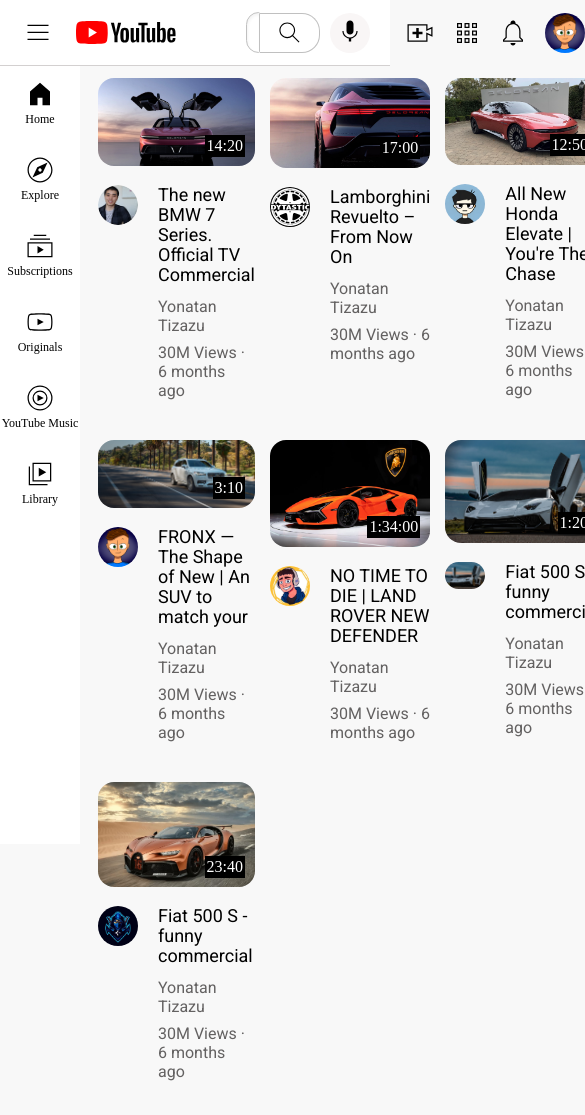
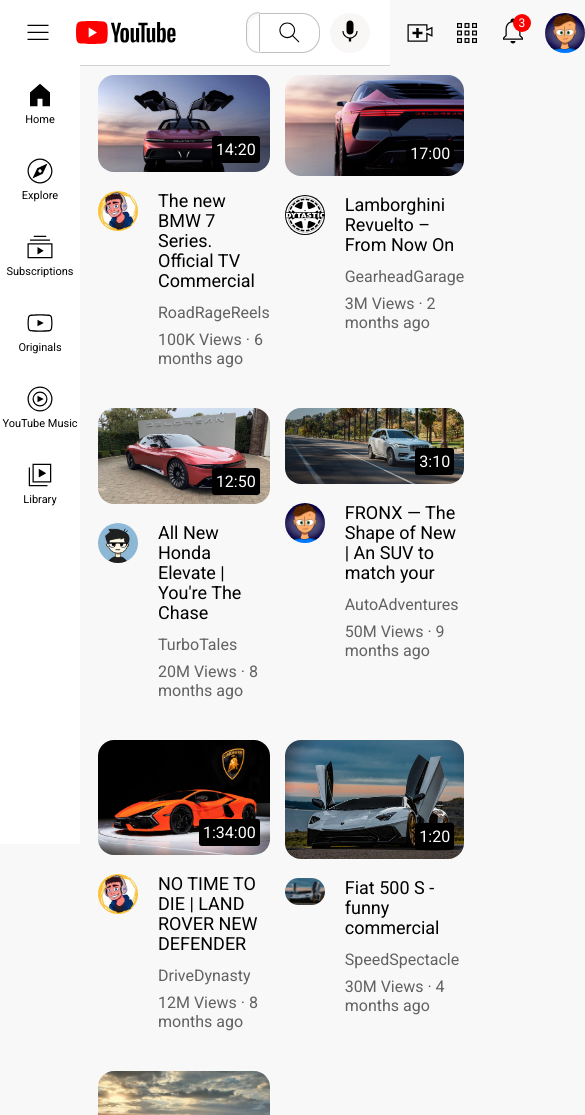
Before and after one commit to yonatan-tize/YouTube-clone, a plain HTML site: page index.html in a window 390 px wide. Shown: the top 1115 px of the page, 585 px wide, since content can reach past the window. Before the commit the page ends 1089 px from the top, so only its background shows below. Drawn offline with Linux system fonts and the light colour scheme; files whose address does not match are found by name.

Commit message:
finished the project with media query included

```diff
--- a/header.css
+++ b/header.css
@@ -98,8 +98,27 @@
 .youtube-app-icon{
     height: 30px;
 }
+
+.notification-section{
+    position: relative;
+    /* background-color: aqua; */
+}
 .notification-icon{
     height: 30px;
+}
+.notification-count{
+    font-family: Roboto, Arial;
+    font-size: 12px;
+    position: absolute;
+    background-color: red;
+    color: white;
+    top: -2px;
+    right: -3px;
+    /* border: 1px solid rgb(81, 79, 79); */
+    border-radius: 15px;
+    padding: 2px 6px;
+    /* margin-left: -5px; */
+
 }
 .profile-icon{
     height: 40px;
--- a/index.html
+++ b/index.html
@@ -10,9 +10,10 @@
     <link rel="stylesheet" href="style.css">
     <link rel="stylesheet" href="header.css">
     <link rel="stylesheet" href="navbar.css">
+    <link rel="stylesheet" href="video-card.css">
 </head>
 <body>
-    <div class="header">
+    <header class="header">
         <div class="left-section">
             <img class="hamburger-menu" src="header-image/hamburger-menu.svg" alt="">
             <img class="youtube-logo" src="header-image/youtube-logo.svg" alt="">
@@ -29,13 +30,16 @@
         <div class="right-section">
             <img class="upload-icon" src="header-image/upload.svg" alt="upload">
             <img class="youtube-app-icon" src="header-image/youtube-apps.svg" alt="youtube-apps">
+            <div class="notification-section">
                 <img class="notification-icon" src="header-image/notifications.svg" alt="notification">
+                <div class="notification-count">3</div>
+            </div>
             <img class="profile-icon" src="profile/image-4.png" alt="profile">
         </div>
 
-    </div>
+    </header>
 
-    <div class="nav-bar">
+    <nav class="nav-bar">
         <div class="sidebar-link">
             <img class="nav-bar-img" src="nav-bar/home.svg" alt="">
             <div>Home</div>
@@ -62,9 +66,9 @@
         </div>
 
 
-    </div>
-
-    <div class="video-grid">
+    </nav>
+    <main>
+        <section class="video-grid">
             <div class="video-preview">
                 <div class="tumbnail-row"> <!--div for the image-tumbnail container -->
                     <img class="tumbnail-image" src="images/car 1.webp" alt="car">
@@ -73,12 +77,12 @@
 
                 <div class="video-details-row">
                     <div class="profile-image-container">  <!-- div for the profile page -->
-                    <img class="profile-pic" src="profile/image-1.jpg" alt="profile">
+                        <img class="profile-pic" src="profile/image-5.jpg" alt="profile">
                     </div>
                     <div class="video-description"> <!-- div for video dexcription -->
                         <p class="vid-title"> The new BMW 7 Series. Official TV Commercial</p>
-                    <p class="channel-name"> Yonatan Tizazu</p>
-                    <p class="vid-details"> 30M Views &#183; 6 months ago</p>
+                        <p class="channel-name"> RoadRageReels </p>
+                        <p class="vid-details"> 100K Views &#183; 6 months ago</p>
                     </div>
                 </div>
             </div>
@@ -95,8 +99,9 @@
                     </div>
                     <div class="video-description"> <!-- div for video dexcription -->
                         <p class="vid-title"> Lamborghini Revuelto – From Now On</p>
-                    <p class="channel-name"> Yonatan Tizazu</p>
-                    <p class="vid-details"> 30M Views &#183; 6 months ago</p>
+                        <p class="channel-name"> GearheadGarage
+                        </p>
+                        <p class="vid-details"> 3M Views &#183; 2 months ago</p>
                     </div>
                 </div>
             </div>
@@ -113,8 +118,8 @@
                     </div>
                     <div class="video-description"> <!-- div for video dexcription -->
                         <p class="vid-title"> All New Honda Elevate | You're The Chase</p>
-                    <p class="channel-name"> Yonatan Tizazu</p>
-                    <p class="vid-details"> 30M Views &#183; 6 months ago</p>
+                        <p class="channel-name"> TurboTales</p>
+                        <p class="vid-details"> 20M Views &#183; 8 months ago</p>
                     </div>
                 </div>
             </div>
@@ -132,8 +137,8 @@
                     </div>
                     <div class="video-description"> <!-- div for video dexcription -->
                         <p class="vid-title"> FRONX — The Shape of New | An SUV to match your</p>
-                    <p class="channel-name"> Yonatan Tizazu</p>
-                    <p class="vid-details"> 30M Views &#183; 6 months ago</p>
+                        <p class="channel-name"> AutoAdventures </p>
+                        <p class="vid-details"> 50M Views &#183; 9 months ago</p>
                     </div>
                 </div>
             </div>
@@ -150,25 +155,25 @@
                     </div>
                     <div class="video-description"> <!-- div for video dexcription -->
                         <p class="vid-title"> NO TIME TO DIE | LAND ROVER NEW DEFENDER</p>
-                    <p class="channel-name"> Yonatan Tizazu</p>
-                    <p class="vid-details"> 30M Views &#183; 6 months ago</p>
+                        <p class="channel-name"> DriveDynasty</p>
+                        <p class="vid-details"> 12M Views &#183; 8 months ago</p>
                     </div>
                 </div>
             </div>
+
             <div class="video-preview">
                 <div class="tumbnail-row"> <!-- div for the image-tumbnail container  -->
                     <img class="tumbnail-image" src="images/image-6.jpg" alt="car">
                     <div class="video-time">1:20</div>
                 </div>
-
                 <div class="video-details-row">
                     <div class="profile-image-container">  <!-- div for the profile page -->
                         <img class="profile-pic" src="profile/image-6.jpg" alt="profile">
                     </div>
                     <div class="video-description"> <!-- div for video dexcription -->
                         <p class="vid-title"> Fiat 500 S - funny commercial</p>
-                    <p class="channel-name"> Yonatan Tizazu</p>
-                    <p class="vid-details"> 30M Views &#183; 6 months ago</p>
+                        <p class="channel-name"> SpeedSpectacle </p>
+                        <p class="vid-details"> 30M Views &#183; 4 months ago</p>
                     </div>
                 </div>
             </div>
@@ -185,11 +190,12 @@
                     </div>
                     <div class="video-description"> <!-- div for video dexcription -->
                         <p class="vid-title"> Fiat 500 S - funny commercial</p>
-                    <p class="channel-name"> Yonatan Tizazu</p>
-                    <p class="vid-details"> 30M Views &#183; 6 months ago</p>
+                        <p class="channel-name">MotorMania</p>
+                        <p class="vid-details"> 21M Views &#183; 1 year ago</p>
                     </div>
                 </div>
             </div>
-    </div>
+        </section>
+    </main>
 </body>
 </html>
--- a/navbar.css
+++ b/navbar.css
@@ -5,8 +5,8 @@
     bottom: 0px;
     background-color: white;
     width: 80px;
+    z-index: 200;
 }
-
 
 .sidebar-link{
     height: 76px;
@@ -25,5 +25,5 @@
     margin-bottom: 3px;
 }
 .sidebar-link div{
-    font-size: 12px;
+    font-size: 11px;
 }
--- a/style.css
+++ b/style.css
@@ -1,62 +1,13 @@
-body{
-    padding-top: 70px;
-    padding-left: 90px;
-    padding-right: 20px;
-    background-color: rgb(248, 248, 248);
-}
-p{
-    font-family: Roboto, Arial, Helvetica, sans-serif;
+
+*{
     margin-top: 0;
     margin-bottom: 0;
 }
 
-.video-grid{
-    display: grid;
-    grid-template-columns: 1fr 1fr 1fr;
-    grid-column-gap: 15px;
-    grid-row-gap: 40px;
+body{
+    padding: 75px 20px 30px 90px;
+    /* padding-left: 90px;
+    padding-right: 20px; */
+    background-color: rgb(248, 248, 248);
+    font-family: Roboto, Arial, Helvetica, sans-serif;
 }
-
-.tumbnail-row{
-    margin-bottom: 15px;
-    position: relative;
-}
-.tumbnail-image{
-    border-radius: 16px;
-    width: 100%;
-}
-.video-time{
-    background-color: black;
-    color: white;
-    position: absolute;
-    bottom: 13px;
-    right: 10px;
-    padding: 2px;
-}
-
-.video-details-row{
-    display: grid;
-    grid-template-columns: 50px 1fr;
-}
-.profile-pic{
-    width: 40px;
-    border-radius: 25px;
-    background-color: transparent;
-}
-
-.video-description{
-    padding-left: 10px;
-}
-
-.vid-title{
-    font-size: 18px;
-    font-weight: 400;
-    line-height: 20px;
-    margin-bottom: 12px;
-}
-.channel-name, .vid-details{
-    color: rgb(99, 97, 97);
-}
-.channel-name{
-    margin-bottom: 8px;
-}
--- /dev/null
+++ b/video-card.css
@@ -0,0 +1,68 @@
+.video-grid{
+    display: grid;
+    grid-template-columns: 1fr 1fr 1fr;
+    grid-column-gap: 15px;
+    grid-row-gap: 40px;
+}
+@media (max-width: 850px) {
+    .video-grid{
+        grid-template-columns: 1fr 1fr;
+    }
+}
+@media (min-width: 851px) and (max-width: 1099px){
+    .video-grid{
+        grid-template-columns: 1fr 1fr 1fr;
+    }
+}
+
+@media (min-width: 1100px) {
+    .video-grid{
+        grid-template-columns: 1fr 1fr 1fr 1fr;
+    }
+}
+
+.tumbnail-row{
+    margin-bottom: 15px;
+    position: relative;
+}
+.tumbnail-image{
+    border-radius: 16px;
+    width: 100%;
+}
+.video-time{
+    background-color: black;
+    font-family: Roboto, Arial, Helvetica, sans-serif;
+    color: white;
+    position: absolute;
+    bottom: 13px;
+    right: 10px;
+    padding: 4px;
+    border-radius: 3px;
+}
+
+.video-details-row{
+    display: grid;
+    grid-template-columns: 50px 1fr;
+}
+.profile-pic{
+    width: 40px;
+    border-radius: 25px;
+    background-color: transparent;
+}
+
+.video-description{
+    padding-left: 10px;
+}
+
+.vid-title{
+    font-size: 18px;
+    font-weight: 400;
+    line-height: 20px;
+    margin-bottom: 12px;
+}
+.channel-name, .vid-details{
+    color: rgb(99, 97, 97);
+}
+.channel-name{
+    margin-bottom: 8px;
+}
```
Lines whose indentation alone changed are shown as unchanged.
